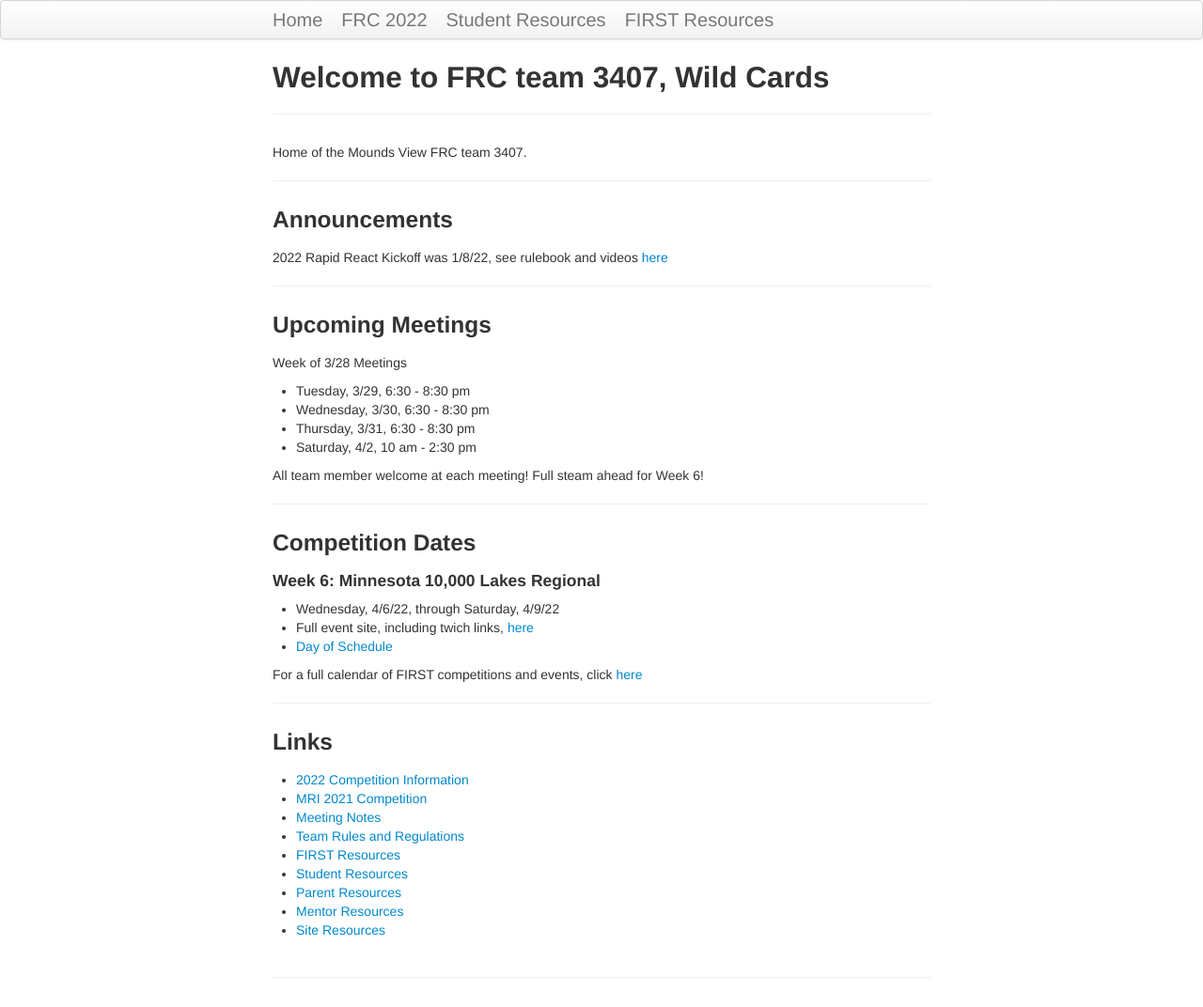
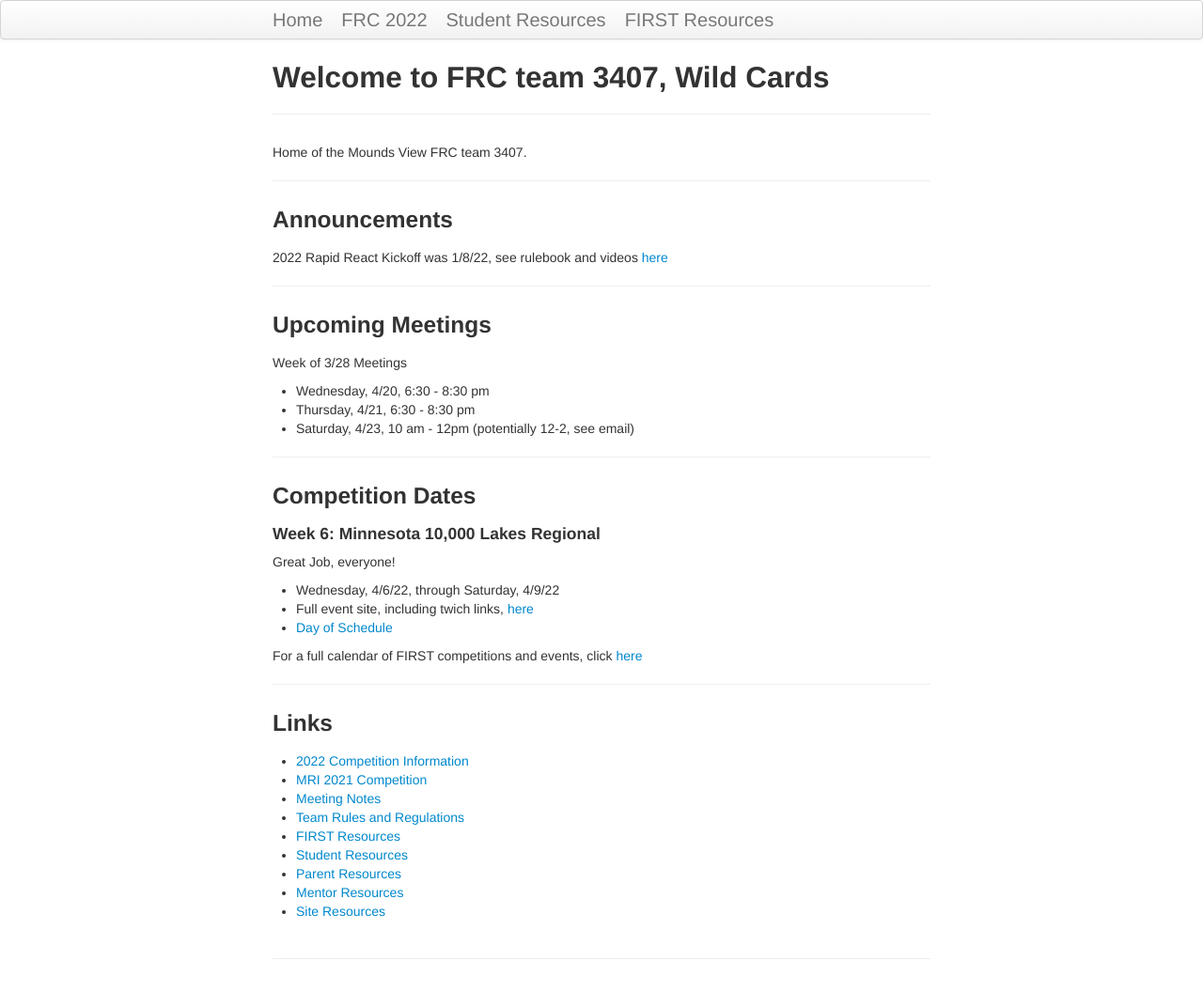
Before and after one commit to CalSch/FRC3407.github.io, a Jekyll site: the page built from index.md, in a window 1280 px wide. Shown: the whole page at 94% size. Built offline with Jekyll 4.4.1, drawn with Linux system fonts in a browser that asks for light colours.

Commit message:
Update index.md

```diff
--- a/index.md
+++ b/index.md
@@ -16,17 +16,16 @@
 
 Week of 3/28 Meetings
 
-- Tuesday, 3/29, 6:30 - 8:30 pm
-- Wednesday, 3/30, 6:30 - 8:30 pm
-- Thursday, 3/31, 6:30 - 8:30 pm
-- Saturday, 4/2, 10 am - 2:30 pm
-
-All team member welcome at each meeting!  Full steam ahead for Week 6!
+- Wednesday, 4/20, 6:30 - 8:30 pm
+- Thursday, 4/21, 6:30 - 8:30 pm
+- Saturday, 4/23, 10 am - 12pm (potentially 12-2, see email)
 
 ---
 ### Competition Dates
 
 #### Week 6: Minnesota 10,000 Lakes Regional
+
+Great Job, everyone!
 
 - Wednesday, 4/6/22,  through Saturday, 4/9/22
 - Full event site, including twich links, [here](https://frc-events.firstinspires.org/2022/MNMI)
```
